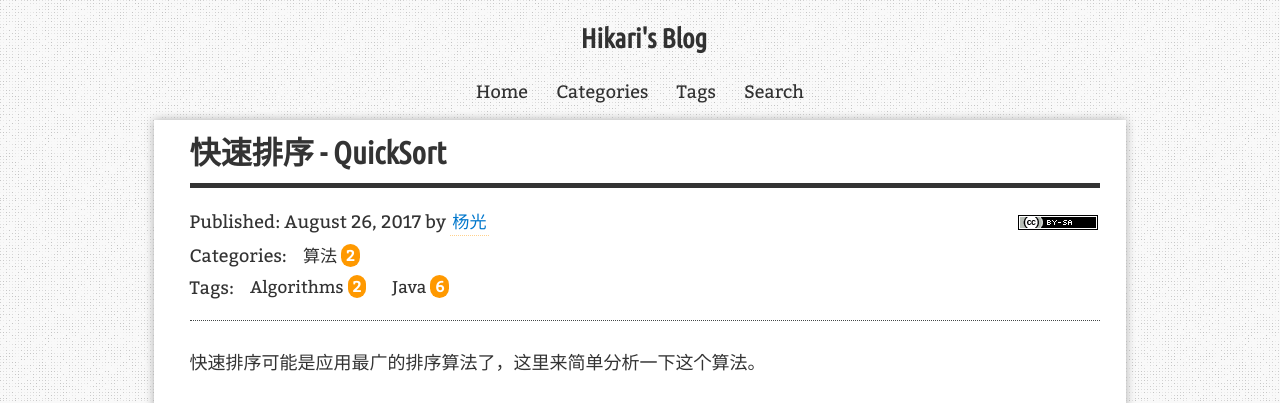
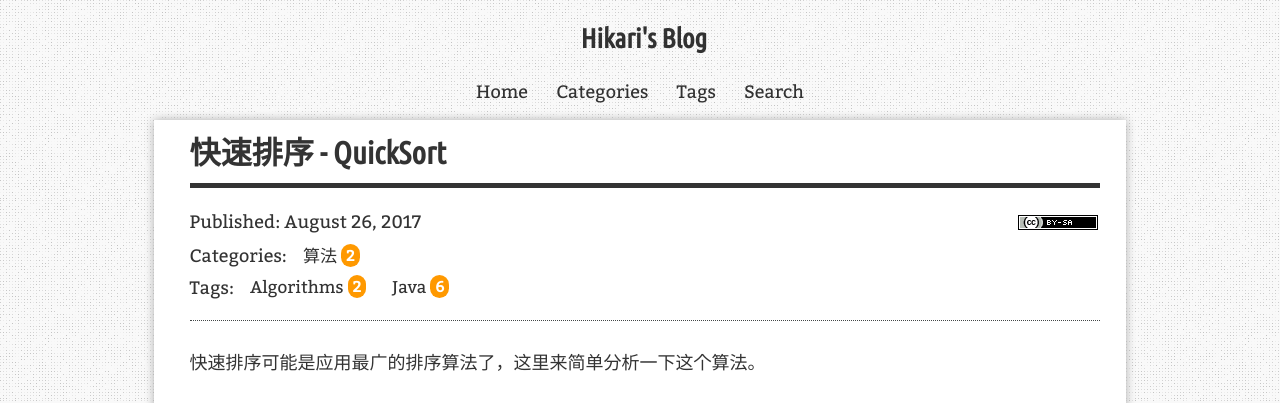
Before and after one commit to MuyiG/muyig.github.io, a Jekyll site: the page built from _posts/2017-08-26-QuickSort.md, in a window 1280 px wide and 900 px high. Shown: the top 403 px of the window. Built offline with Jekyll 4.4.1, drawn with Linux system fonts in a browser that asks for light colours; nearby versions of some CDN libraries; comment, search, counter and statistics services are not loaded.

Commit message:
去掉作者信息

```diff
--- a/_layouts/post.html
+++ b/_layouts/post.html
@@ -18,12 +18,6 @@ layout: blog
                             {{ site.data.i18n[site.lang].published }}:
                             <time itemprop="datePublished" class="date-pub {% if page.last_updated == null %}updated{% endif %}"
                                 title="{{ page.date | date_to_xmlschema }}" datetime="{{ page.date | date_to_xmlschema }}">{{ page.date | date: '%B' }} {{ page.date | date: '%d' }}, {{ page.date | date: '%Y' }} </time>
-                            by
-                            <a class="author" href="/" rel="author" title="{{ site.data.i18n[site.lang].show_author }}">
-                                <span itemprop="author" itemscope itemtype="http://schema.org/Person">
-                                    <span itemprop="name">{% if page.author == null %}{{ site.author.name }}{% else %}{{ page.author }}{% endif %}</span>
-                                </span>
-                            </a>
                             {% if site.blog.cc_license and site.blog.cc_license_image %}
                                 <a class="license-icon" rel="license" href="{{ site.blog.cc_license }}" target="_blank" title="{{ site.data.i18n[site.lang].show_license }}">
                                     <img alt="Creative Commons Licence" style="border-width:0" src="{{ site.blog.cc_license_image | relative_url }}"  height="16" width="80"/>
```
